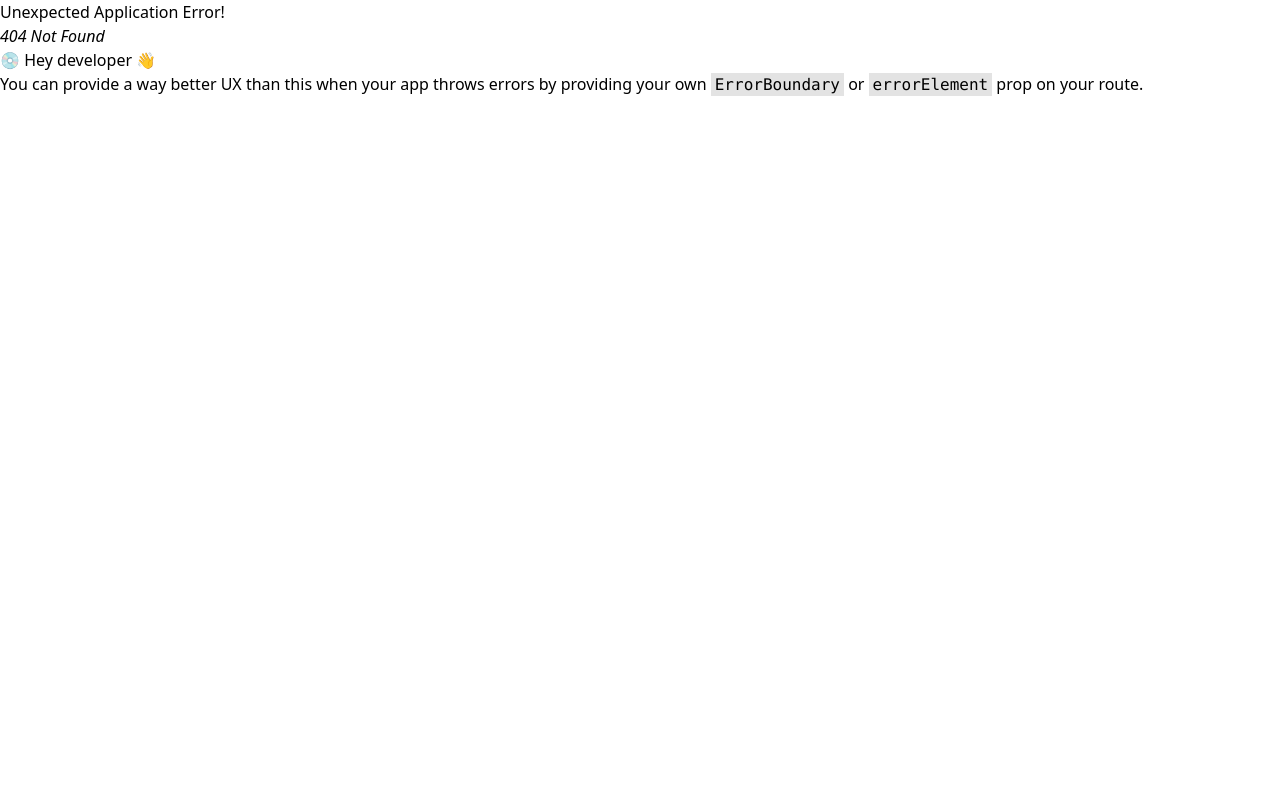
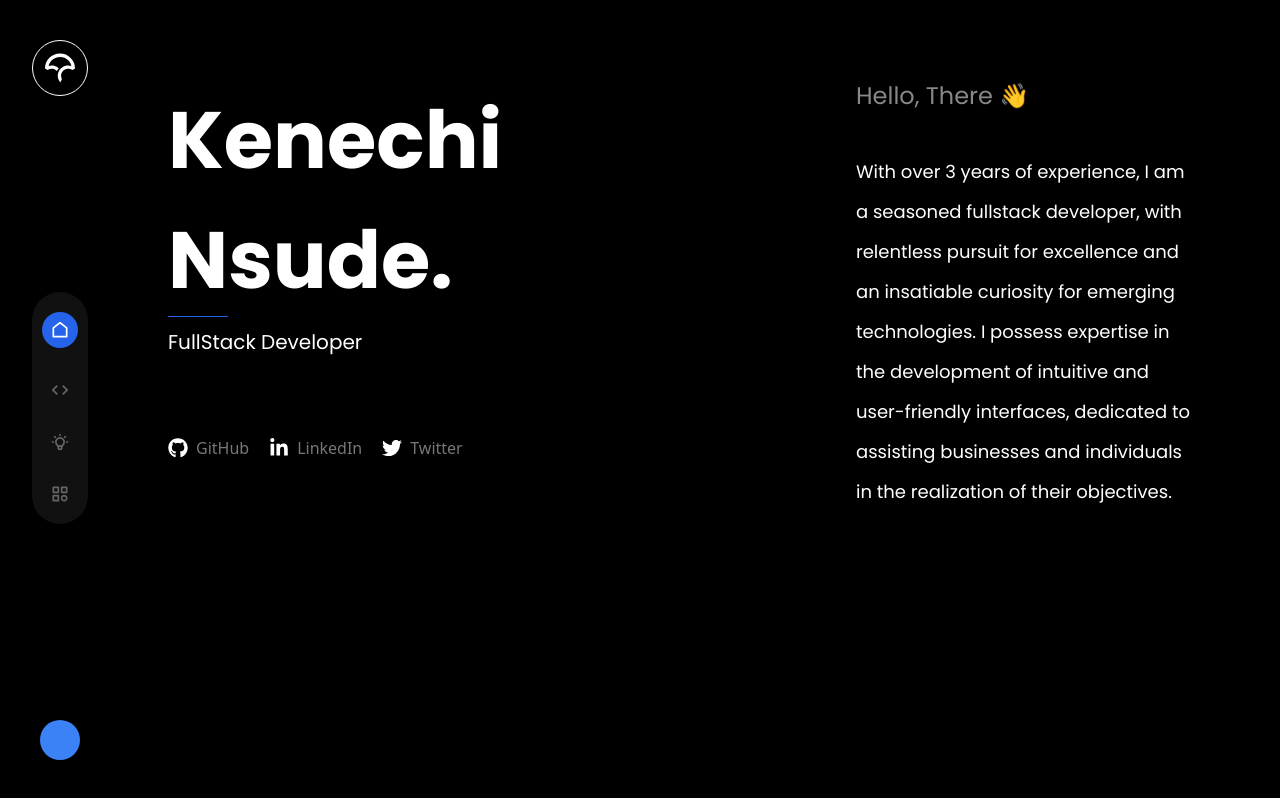
Before and after one commit to nsudekenechi/portfolio, a React (Vite) app in the folder frontend/: page / in a window 1280 px wide. Before the commit this address had no page. Built offline with nearby package versions, Linux system fonts and the light colour scheme.

Commit message:
Finished Home Page(Frontend)

```diff
--- a/frontend/src/App.jsx
+++ b/frontend/src/App.jsx
@@ -2,12 +2,18 @@ import { RouterProvider } from "react-router-dom"
 import "./assets/index.css"
 import "./assets/App.css"
 import 'react-toastify/dist/ReactToastify.css';
-
+import { Store } from "./context/context.js";
 import { Routes } from "./routers/AllRoutes.jsx"
+import { useState } from "react";
 function App() {
+  const [store, setStore] = useState({
+    user: sessionStorage.getItem("user") ? sessionStorage.getItem("user") : ""
+  })
   return (
     <>
-      <RouterProvider router={Routes} />
+      <Store.Provider value={{ store, setStore }}>
+        <RouterProvider router={Routes} />
+      </Store.Provider>
     </>
   )
 }
--- /dev/null
+++ b/frontend/src/context/context.js
@@ -0,0 +1,3 @@
+import { createContext } from "react";
+
+export const Store = createContext()
--- /dev/null
+++ b/frontend/src/pages/Home.jsx
@@ -0,0 +1,37 @@
+import React from 'react'
+import { FaGithub } from "react-icons/fa";
+import { FaLinkedinIn } from "react-icons/fa";
+import { FaTwitter } from "react-icons/fa";
+
+import { Link } from 'react-router-dom';
+export const Home = () => {
+    return (
+        <div className='text-white grid grid-cols-3 p-10'>
+            <div className='col-span-2'>
+                <h1 className=' text-[5rem] font-bold font-[poppins] mb-2'>Kenechi <br /> <span className='border-b border-b-blue-600 '>N</span>sude.</h1>
+                <h1 className='text-xl mb-10 font-[poppins]'>FullStack Developer</h1>
+                <div className='py-10 flex gap-x-5 items-center [poppins]'>
+                    <Link className='flex gap-x-2 items-center hover:-translate-y-0.5 duration-700 hover:text-purple-800'>
+                        <FaGithub size={20} />
+                        <span className='text-[#777]'>GitHub</span>
+                    </Link>
+                    <Link className='flex gap-x-2 items-center hover:-translate-y-0.5 hover:text-blue-400 duration-700'>
+                        <FaLinkedinIn size={20} />
+                        <span className='text-[#777]'>LinkedIn</span>
+                    </Link>
+                    <Link className='flex gap-x-2 items-center hover:-translate-y-0.5 hover:text-blue-600 duration-700 '>
+                        <FaTwitter size={20} />
+                        <span className='text-[#777]'>Twitter</span>
+                    </Link>
+                </div>
+            </div>
+            <div className='font-[poppins]'>
+                <p className='text-2xl text-[#888] mb-10'>Hello, There 👋</p>
+                <p className='text-lg text-[#fff] leading-10'>
+                    With over 3 years of experience, I am a seasoned fullstack developer, with relentless pursuit for excellence and an insatiable curiosity for emerging technologies.
+                    I possess expertise in the development of intuitive and user-friendly interfaces, dedicated to assisting businesses and individuals in the realization of their objectives.
+                </p>
+            </div>
+        </div>
+    )
+}
--- /dev/null
+++ b/frontend/src/pages/HomeContainer.jsx
@@ -0,0 +1,76 @@
+import React, { useContext, useEffect, useState } from 'react'
+import { NavLink, Outlet } from "react-router-dom"
+import { SiCodecov } from "react-icons/si";
+import { TbBulb } from "react-icons/tb";
+import { MdOutlineCode } from "react-icons/md";
+import { BiCategory } from "react-icons/bi";
+import { RiHomeLine } from "react-icons/ri";
+
+export const HomeContainer = () => {
+
+  const [links, setLinks] = useState([
+    {
+      icon: RiHomeLine,
+      to: "",
+    },
+    {
+      icon: MdOutlineCode,
+      to: "skills",
+
+    },
+    {
+      icon: TbBulb,
+      to: "projects"
+
+    },
+    {
+      icon: BiCategory,
+      to: "category",
+    }
+
+  ])
+
+  const handleShowLinks = (to) => {
+    let newLinks = [...links].map(link => ({ ...link, isHovered: link.to == to ? true : false }));
+    setLinks(newLinks)
+  }
+
+  const handleHideLinks = (to) => {
+    let newLinks = [...links].map(link => ({ ...link, isHovered: false }));
+    setLinks(newLinks);
+  }
+
+  useEffect(() => {
+    setLinks(prev => prev.map(link => ({ ...link, isHovered: false })))
+  }, [])
+
+  return (
+    <div className='bg-black min-h-screen grid grid-cols-10 '>
+      <nav className=' '>
+        <div className=" fixed px-8 flex flex-col items-center justify-between h-screen top-0 py-10">
+          <NavLink to={""} className='border border-white flex justify-center items-center  h-14 w-14 rounded-full'>
+            <SiCodecov color='white' size={30} />
+          </NavLink>
+          <ul className='bg-[#111]  w-[100%] rounded-full py-5 text-[#666] flex flex-col items-center gap-y-8 shadow-inputShadow '>
+            {
+              links.map((link, index) =>
+                <NavLink key={index} to={link.to} className={({ isActive }) => `${isActive ? 'text-white bg-blue-600 p-2 rounded-full' : 'hover:text-white '} relative`} onMouseOver={() => handleShowLinks(link.to)} onMouseOut={() => handleHideLinks(link.to)}><link.icon className=' hover:rotate-[360deg] duration-1000' size={20} />
+                  <div className={'overflow-hidden  absolute top-[50%] translate-y-[-50%] left-[50px] '}>
+                    <p className={`${link.isHovered ? "translate-x-[0%] opacity-100" : "translate-x-[-100%] opacity-0"} text-sm text-white capitalize duration-500 font-[poppins]`}>{link.to ? link.to : "home"}
+                    </p>
+                  </div>
+                </NavLink>
+              )
+            }
+          </ul>
+
+          <div className='flex justify-center items-center text-white w-10 h-10 bg-blue-500 rounded-full text-lg'>
+          </div>
+        </div>
+      </nav>
+      <div className='col-span-9 py-10 pr-10'>
+        <Outlet />
+      </div>
+    </div>
+  )
+}
--- a/frontend/src/pages/admin/Dashboard.jsx
+++ b/frontend/src/pages/admin/Dashboard.jsx
@@ -0,0 +1,40 @@
+import React from 'react'
+import { TbBulb } from "react-icons/tb";
+import { MdOutlineCode } from "react-icons/md";
+import { BiCategory } from "react-icons/bi";
+import { RiHomeLine } from "react-icons/ri";
+export const Dashboard = () => {
+  return (
+    <div className='text-white py-5'>
+      <h1>Dashboard Overview</h1>
+      <div className="grid grid-cols-3 py-10 gap-x-10">
+        <div className=' bg-[#111] rounded-2xl p-10'>
+          <div className='flex justify-between items-center'>
+            <h1 className='text-2xl font-Fira'>Skills</h1>
+            <MdOutlineCode size={18} className='text-blue-600' />
+
+          </div>
+          <p className='text-4xl text-white mt-3'>0</p>
+        </div>
+
+        <div className=' bg-[#111] rounded-2xl p-10'>
+          <div className='flex justify-between items-center'>
+            <h1 className='text-2xl font-Fira'>Projects</h1>
+            <TbBulb size={18} className='text-blue-600' />
+
+          </div>
+          <p className='text-4xl text-white mt-3'>0</p>
+        </div>
+
+        <div className=' bg-[#111] rounded-2xl p-10'>
+          <div className='flex justify-between items-center'>
+            <h1 className='text-2xl font-Fira'>Categories</h1>
+            <BiCategory size={18} className='text-blue-600' />
+
+          </div>
+          <p className='text-4xl text-white mt-3'>0</p>
+        </div>
+      </div>
+    </div>
+  )
+}
--- /dev/null
+++ b/frontend/src/pages/admin/DashboardContainer.jsx
@@ -0,0 +1,56 @@
+import React, { useContext } from 'react'
+import { NavLink, Outlet } from "react-router-dom"
+import { SiCodecov } from "react-icons/si";
+import { TbBulb } from "react-icons/tb";
+import { MdOutlineCode } from "react-icons/md";
+import { BiCategory } from "react-icons/bi";
+import { RiHomeLine } from "react-icons/ri";
+import { Store } from '../../context/context';
+
+export const DashboardContainer = () => {
+  const { store } = useContext(Store)
+  console.log(store)
+  const links = [
+    {
+      icon: MdOutlineCode,
+      to: ""
+    },
+    {
+      icon: TbBulb,
+      to: "projects"
+    },
+    {
+      icon: BiCategory,
+      to: "category",
+    },
+    {
+      icon: RiHomeLine,
+      to: "home"
+    }
+  ]
+  return (
+    <div className='bg-black min-h-screen grid grid-cols-10 '>
+      <nav className=' '>
+        <div className=" fixed px-8 flex flex-col items-center justify-between h-screen top-0 py-10">
+          <NavLink to={""} className='border border-white flex justify-center items-center  h-14 w-14 rounded-full'>
+            <SiCodecov color='white' size={30} />
+          </NavLink>
+          <ul className='bg-[#111]  w-[100%] rounded-full py-5 text-[#666] flex flex-col items-center gap-y-8 shadow-inputShadow '>
+            {
+              links.map(link =>
+                <NavLink to={link.to} className={({ isActive }) => isActive ? 'text-white bg-blue-600 p-1 rounded-2xl' : 'hover:text-white '}><link.icon size={20} /></NavLink>
+              )
+            }
+          </ul>
+
+          <div className='flex justify-center items-center text-white w-10 h-10 bg-blue-500 rounded-full text-lg'>
+            {store.user?.user?.username?.slice(0,2)}
+          </div>
+        </div>
+      </nav>
+      <div className='col-span-9 py-10 pr-10'>
+        <Outlet />
+      </div>
+    </div>
+  )
+}
--- a/frontend/src/pages/admin/Login.jsx
+++ b/frontend/src/pages/admin/Login.jsx
@@ -1,6 +1,6 @@
-import React, { useState } from 'react'
+import React, { useContext, useState } from 'react'
 import { FaRegCircleUser } from "react-icons/fa6";
-import { Link } from "react-router-dom"
+import { Link, useNavigate } from "react-router-dom"
 import { HiOutlineMail } from "react-icons/hi";
 import { RiLockPasswordFill } from "react-icons/ri";
 import { FaApple } from "react-icons/fa";
@@ -8,7 +8,10 @@ import { FcGoogle } from "react-icons/fc";
 import { BsTwitterX } from "react-icons/bs";
 import { ToastContainer, toast } from 'react-toastify';
 import { POST } from '../../Api';
+import { Store } from '../../context/context';
 export const Login = () => {
+  const navigate = useNavigate()
+  const { setStore } = useContext(Store)
   const [inputs, setInputs] = useState({
     username: "",
     password: ""
@@ -21,10 +24,13 @@ export const Login = () => {
     e.preventDefault();
     try {
       const { data } = await POST("user/login", inputs);
-      sessionStorage.setItem("token", data);
+      sessionStorage.setItem("user", JSON.stringify(data));
+      // Storing User's Information Globally
+      setStore(prev => ({ ...prev, user: data }))
+      navigate("/admin/dashboard")
+
     } catch (err) {
       toast.error(err.response.data)
-      console.log(err)
     }
   }
   return (
--- /dev/null
+++ b/frontend/src/pages/admin/Protected.jsx
@@ -0,0 +1,18 @@
+import React, { useEffect } from 'react'
+import { useNavigate } from "react-router-dom"
+import { Store } from "../../context/context"
+import { useContext } from 'react'
+export const Protected = ({ children }) => {
+  const navigate = useNavigate()
+  const { store } = useContext(Store)
+  useEffect(() => {
+    if (!store.user?.token) {
+      navigate("/admin/login");
+    }
+  }, [])
+  return (
+    <>
+      {store.user?.token && children}
+    </>
+  )
+}
```
Also changed, not shown: frontend/src/routers/AllRoutes.jsx (+30 -3 lines), frontend/src/components/Navbar.jsx (added), 2 other files (tests, documents, lock files or other folders).
